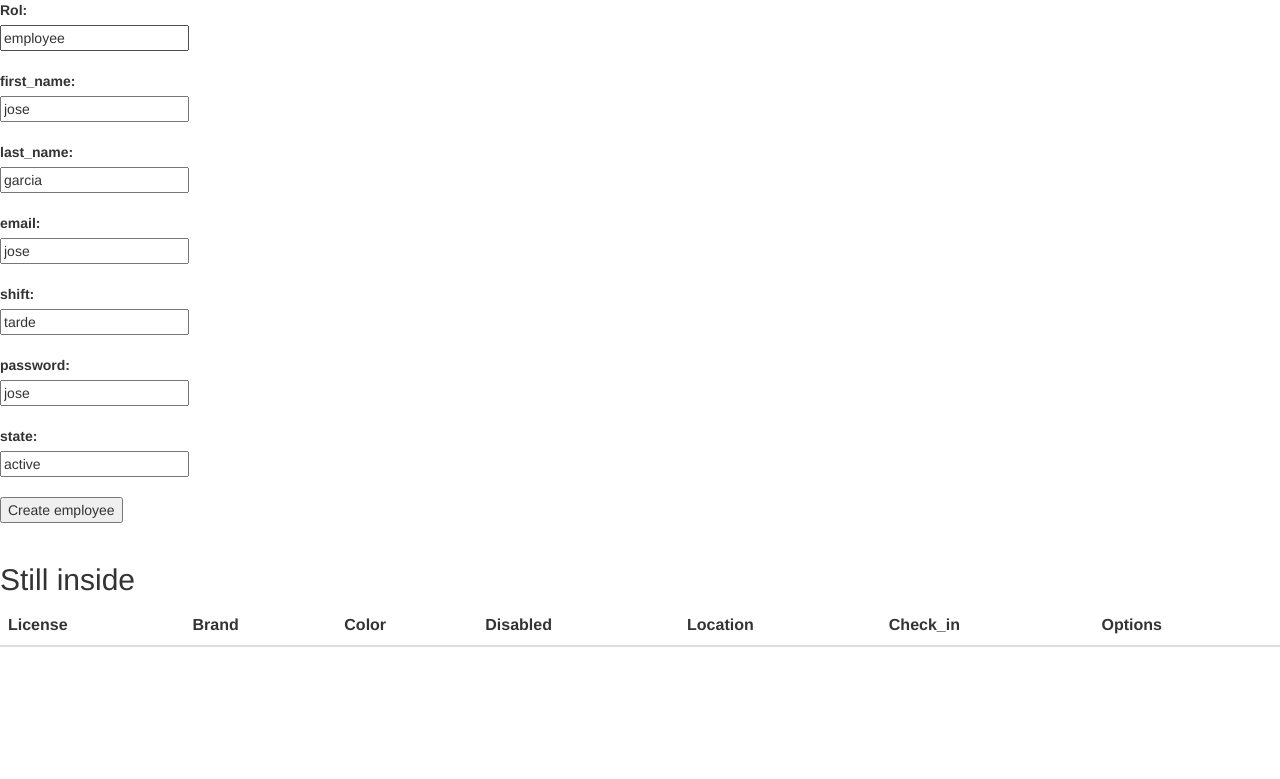
After one commit to Aurtenechea/tp_final_programacionIII, a PHP site: page /utn/server/php_mvc_framework_propio/app/views/admin_panel.php in a window 1280 px wide. The commit adds this page. Shown: the top 779 px of the page. Run offline with PHP 8.4, Linux system fonts and the light colour scheme; lists and menus that the app fills with data are empty.

```diff
--- a/db.sql
+++ b/db.sql
@@ -40,6 +40,7 @@ CREATE TABLE LOCATION
 CREATE TABLE EMPLOYEE
 (
     id INT NOT NULL AUTO_INCREMENT PRIMARY KEY,
+    rol VARCHAR(30) DEFAULT 'undefined',
     first_name VARCHAR(30) DEFAULT 'undefined',
     last_name VARCHAR(30) DEFAULT 'undefined',
     email VARCHAR(50) NOT NULL DEFAULT 'undefined',
@@ -47,6 +48,10 @@ CREATE TABLE EMPLOYEE
     password VARCHAR(20) NOT NULL DEFAULT 'pass',
     state VARCHAR(15) NOT NULL DEFAULT 'active'
 );
+
+insert  into EMPLOYEE   (rol,   first_name, last_name,  email, shift, password, state)
+        values          ('admin',     'nacho','aurtenechea','admin', 'noche','admin','active');
+
 
 CREATE TABLE EMP_LOG
 (
@@ -103,6 +108,7 @@ CREATE TABLE PRICE
 );
 
 insert into PRICE (hour, half_day, day, on_date) values (5,5,5,'2017-05-10 18:46:42');
+
 
 
 
--- a/server/php_mvc_framework_propio/app/controllers/HomeController.php
+++ b/server/php_mvc_framework_propio/app/controllers/HomeController.php
@@ -27,6 +27,12 @@ class HomeController
         Response::render('dashboard', []);
     }
 
+    /*  ESTA FUNCION NO DEBERIA VERIFICAR NADA, SIMPLEMENTE CONTESTAR LA PETICION
+        ES EL .js EL QUE VA A VERIFICAR CON LA API Y REDICCIONAR SI ES NECESARIO. */
+    public function actionAdmin_panel(){
+        Response::render('admin_panel', []);
+    }
+
     public function actionAbout(){
         echo "Hola desde el about";
     }
--- /dev/null
+++ b/server/php_mvc_framework_propio/app/views/admin_panel.php
@@ -0,0 +1,93 @@
+<html>
+    <head>
+        <title>Admin_panel</title>
+        <meta charset="utf-8">
+        <meta name="viewport" content="width=device-width, initial-scale=1">
+
+        <!-- bootstrap css-->
+        <link rel="stylesheet" href="https://maxcdn.bootstrapcdn.com/bootstrap/3.3.7/css/bootstrap.min.css">
+        <!-- jquery -->
+        <!-- CDN -->
+        <!-- <script src="https://ajax.googleapis.com/ajax/libs/jquery/3.2.1/jquery.min.js"></script> -->
+        <!-- FILE -->
+        <script src="http://localhost/utn/tp_final_programacionIII/server/php_mvc_framework_propio/app/views/js/jquery-3.2.1.min.js"></script>
+
+        <!--  jquery cookies plugin -->
+        <script src="http://localhost/utn/tp_final_programacionIII/server/php_mvc_framework_propio/app/views/js/jquery.cookie.js"></script>
+        <!-- bootstrap js -->
+        <script src="https://maxcdn.bootstrapcdn.com/bootstrap/3.3.7/js/bootstrap.min.js"></script>
+
+        <!-- styles -->
+        <!-- <link rel="stylesheet" href="./style.css"> -->
+
+        <!-- scripts -->
+        <script src="http://localhost/utn/tp_final_programacionIII/server/php_mvc_framework_propio/app/views/js/admin_panel.js"></script>
+
+    </head>
+    <body>
+        <label for="rol">Rol:</label><br>
+        <input type="text" id="rol" value="employee">
+        <br><br>
+        <label for="first_name">first_name:</label><br>
+        <input type="text" id="first_name" value="jose">
+        <br><br>
+        <label for="last_name">last_name:</label><br>
+        <input type="text" id="last_name" value="garcia">
+        <br><br>
+        <label for="email">email:</label><br>
+        <input type="text" id="email" value="jose">
+        <br><br>
+        <label for="shift">shift:</label><br>
+        <input type="text" id="shift" value="tarde">
+        <br><br>
+        <label for="password">password:</label><br>
+        <input type="text" id="password" value="jose">
+        <br><br>
+        <label for="state">state:</label><br>
+        <input type="text" id="state" value="active">
+        <br><br>
+        <button id="save_emp">Create employee</button>
+        <br><br>
+
+        <h2>Still inside</h2>
+        <table class="table table-striped" id="parked_cars_table">
+          <thead >
+            <tr id="parked_cars_tr_thead">
+                <th>License</th>
+                <th>Brand</th>
+                <th>Color</th>
+                <th>Disabled</th>
+                <th>Location</th>
+                <th>Check_in</th>
+                <th>Options</th>
+            </tr>
+          </thead>
+          <tbody id="parked_cars_tbody">
+
+          </tbody>
+        </table>
+<!--
+        <h2>Outed</h2>
+        <table class="table table-striped" id="outed_cars_table">
+          <thead >
+            <tr id="outed_cars_tr_thead">
+                <th>License</th>
+                <th>Brand</th>
+                <th>Color</th>
+                <th>Disabled</th>
+                <th>Location</th>
+                <th>Check_in</th>
+                <th>Check_out</th>
+                <th>Cost</th>
+            </tr>
+          </thead>
+          <tbody id="outed_cars_tbody">
+
+          </tbody>
+        </table>
+    </body>
+<footer> -->
+
+</footer>
+
+</html>
--- /dev/null
+++ b/server/php_mvc_framework_propio/app/views/js/admin_panel.js
@@ -0,0 +1,94 @@
+console.log("admin_panel.js loaded");
+var root_url_api = "/utn/tp_final_programacionIII/src/public";
+var root_url_server = "/utn/tp_final_programacionIII/server/php_mvc_framework_propio/public";
+
+/*  Esta funcion hace una peticion a la api para que si NO esta
+    logueado el usuario vaya directo al login. */
+check_loged_in();
+
+/*  */
+$(document).ready(function() {
+    $("#save_emp").click(save_emp);
+});
+
+
+function save_emp(){
+    /* GUARDO EL AUTO */
+    /*  tomo los valores ingresados. */
+    var rol = $('#rol').val();
+    var first_name = $('#first_name').val();
+    var last_name = $('#last_name').val();
+    var shift = $('#shift').val();
+    var state = $('#state').val();
+    var color = $('#color').val();
+    var email = $('#email').val();
+    var password = $('#password').val();
+    /*  preparo el json */
+    var params = {
+                     'rol' :  rol,
+                     'first_name' :  first_name,
+                     'last_name' :  last_name,
+                     'shift' :  shift,
+                     'state' :  state,
+                     'color' :  color,
+                     'email' :  email,
+                     'password' :  password
+        };
+
+    /*  seteo la url. */
+    var url = root_url_api + "/employee";
+    /*  crea el objeto ajax */
+    var parkCarAjax = $.ajax(
+        {
+            type: 'POST',
+            url: url,
+            data: params,
+        }
+    );
+    /*  CALLBACK SUCCES de crear un auto. Si se guardo hace un ajax para crear
+        el parks. */
+    var callbackSucces = function( data ){
+        dataJson = JSON.parse(data);
+        console.log(dataJson);
+        if(dataJson.saved){
+                console.log("El empleado a sido creado.");
+            }
+        else{
+            alert("No se pudo crear el empleado.");
+        }
+    };
+    /*  CALLBACK ERROR de crear un auto */
+    function callbackError(error){
+        console.log("parkCallbackError: " + error);
+    }
+    /*  ejecuta el ajax */
+    parkCarAjax.then(callbackSucces, callbackError); // params: donecallbak, fail callback
+}
+
+/*  Esta funcion hace una peticion a la api para que si NO esta
+    logueado el usuario vaya directo al login. */
+function check_loged_in(){
+    /*  prepara la url de la api */
+    var url = root_url_api + "/employee/check";
+    /*  creo el objeto ajax. */
+    var parkCarAjax = $.ajax(
+        {
+            type: 'GET',
+            url: url,
+        }
+    );
+    /*  CALLBACK SUCCES. Si se dispara y se creo el parks, setea el result a true. */
+    var callbackSucces = function( data ){
+        console.log(data);
+        dataJson = JSON.parse(data);
+        if(!dataJson.loged_in){
+            window.location.replace(root_url_server + "/user/login/");
+        }
+    };
+    /*  CALLBACK ERROR */
+    function callbackError(error){
+        console.log("CallbackError:" + error);
+    }
+    /*  ejecuto el ajax */
+    parkCarAjax.then(callbackSucces, callbackError);
+};
```
Also changed, not shown: server/php_mvc_framework_propio/app/views/js/login.js (+7 -1 lines), src/models/Employee.php (+15 -6 lines), src/models/Parks.php (+12 -0 lines), src/public/index.php (+35 -6 lines).
